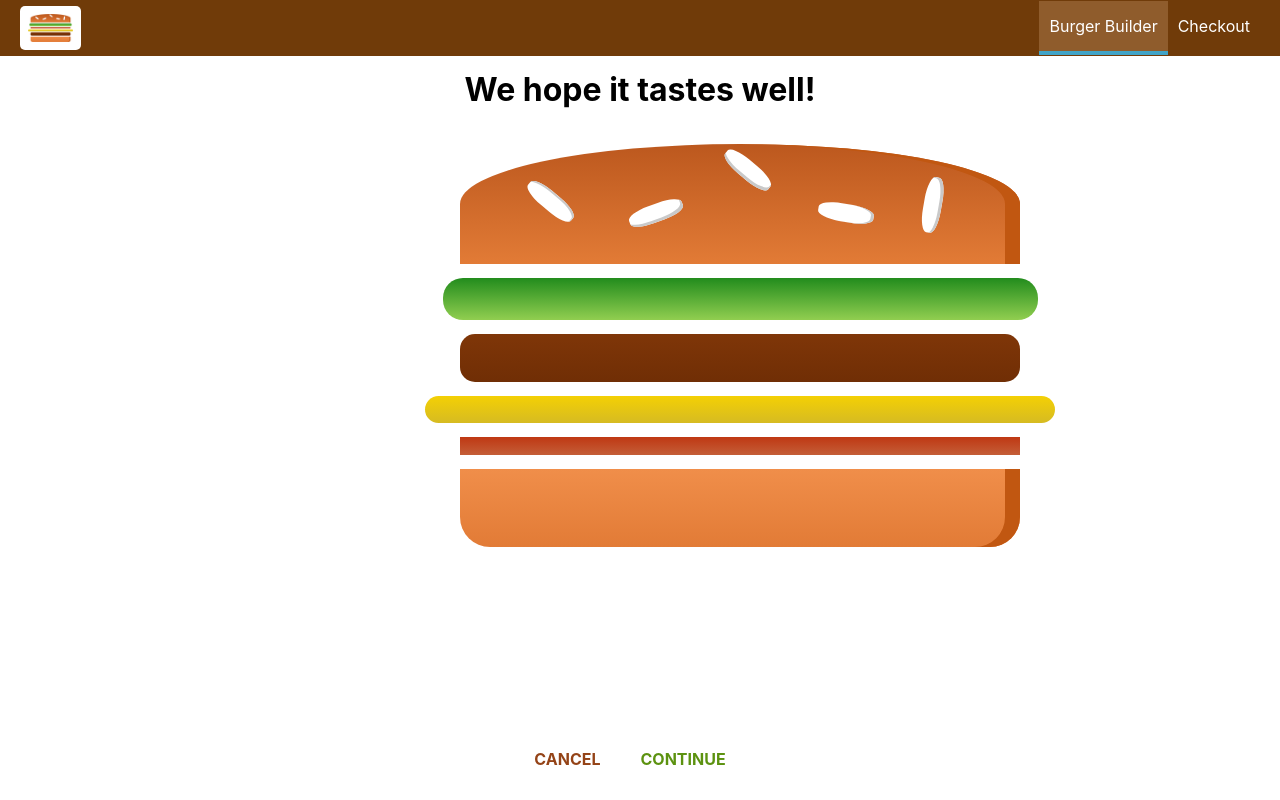
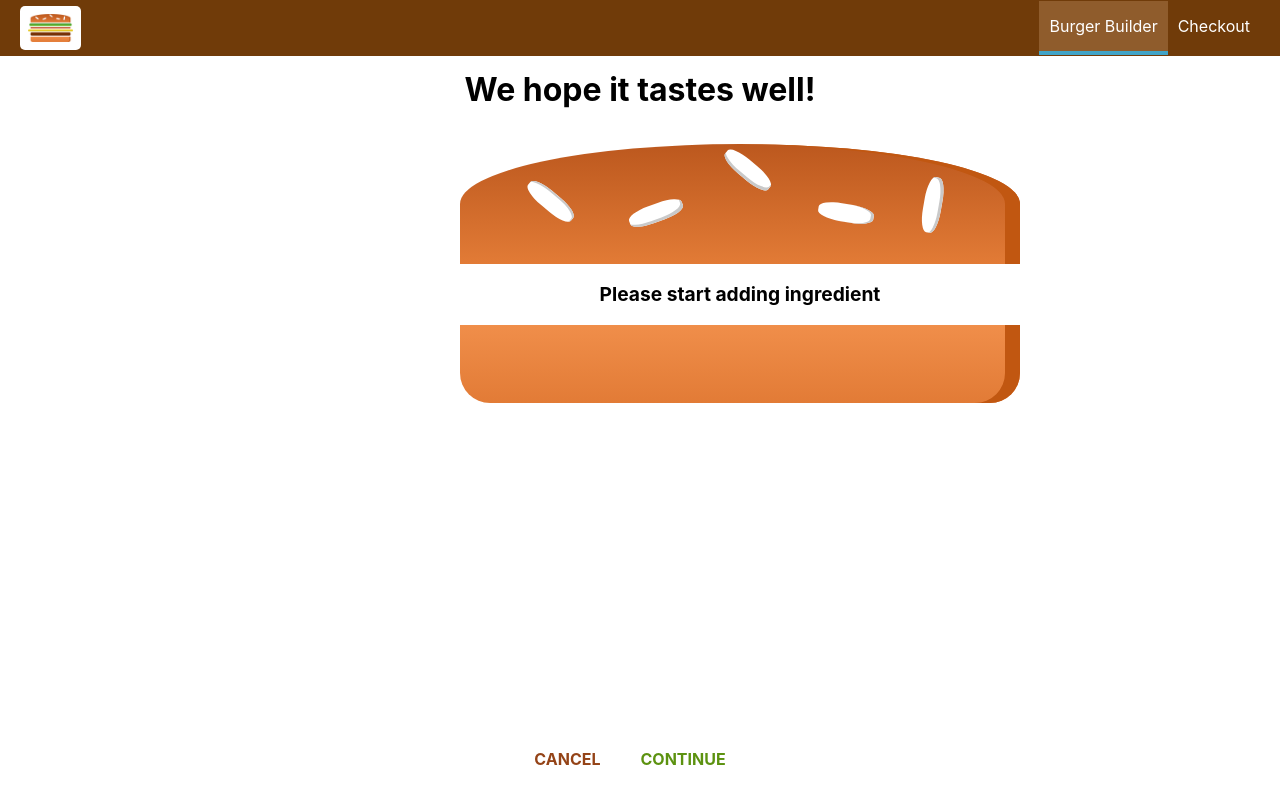
Before and after one commit to hades42/Burger_App, a React (Create React App) app: page /checkout in a window 1280 px wide. Built offline with nearby package versions, Linux system fonts and the light colour scheme.

Commit message:
passing a query to the route when clicking on continue button in the burger builder so we can take all information about the burger to the checkout page

```diff
--- a/src/Components/Buger/Burger.js
+++ b/src/Components/Buger/Burger.js
@@ -1,5 +1,5 @@
 import React from "react";
-
+import {withRouter} from "react-router-dom";
 import styles from "./Burger.module.css";
 import BurgerIngredient from "./Ingredients/Ingredient";
 
@@ -10,6 +10,7 @@ let hashCode = (s)=> {
   }, 0);
 };
 const burger = (props) => {
+  // console.log(props)
   let arr = [];
   Object.entries(props.ingredient).forEach(
     (ingredient, index) => {
@@ -36,4 +37,4 @@ const burger = (props) => {
   );
 };
 
-export default burger;
+export default withRouter(burger);
--- a/src/Components/Order/Checkout/CheckoutSum.js
+++ b/src/Components/Order/Checkout/CheckoutSum.js
@@ -9,10 +9,10 @@ const CheckoutSum = (props) => {
       <div style={{ width: "100%", margin: "auto" }}>
         <Burger ingredient={props.ingredient}></Burger>
       </div>
-      <Button btnType="Danger" clicked>
+      <Button btnType="Danger" clicked={props.checkoutCancelled}>
         CANCEL
       </Button>
-      <Button btnType="Success" clicked>
+      <Button btnType="Success" clicked={props.checkoutContinue}>
         CONTINUE
       </Button>
     </div>
--- a/src/Container/BurgurBuilder/BurgerBuilder.js
+++ b/src/Container/BurgurBuilder/BurgerBuilder.js
@@ -30,6 +30,7 @@ class BurgerBuilder extends Component {
   };
 
   componentDidMount() {
+    // console.log(this.props)
     axios
       .get("/orders.json")
       .then((res) => {
@@ -136,28 +137,38 @@ class BurgerBuilder extends Component {
   };
   purchaseContinue = () => {
     // alert("Continue Buying!");
-    this.setState({ loading: true });
-    const order = {
-      ingredient: this.state.ingredient,
-      price: this.state.totalPrice,
-      customer: {
-        name: "Van Nguyen",
-        address: {
-          street: "40 Renwick hihi",
-          zipCode: "2204",
-        },
-        email: "Ahihi@gmail.com",
-      },
-    };
+    // this.setState({ loading: true });
+    // const order = {
+    //   ingredient: this.state.ingredient,
+    //   price: this.state.totalPrice,
+    //   customer: {
+    //     name: "Van Nguyen",
+    //     address: {
+    //       street: "40 Renwick hihi",
+    //       zipCode: "2204",
+    //     },
+    //     email: "Ahihi@gmail.com",
+    //   },
+    // };
 
-    axios
-      .post("/orders.json", order)
-      .then((res) => {
-        this.setState({ loading: false, purchasing: false });
-      })
-      .catch((err) => {
-        this.setState({ loading: false, purchasing: false });
-      });
+    // axios
+    //   .post("/orders.json", order)
+    //   .then((res) => {
+    //     this.setState({ loading: false, purchasing: false });
+    //   })
+    //   .catch((err) => {
+    //     this.setState({ loading: false, purchasing: false });
+    //   });
+    const queryParams = [];
+    // console.log(this.state.ingredient);
+    for(let [key,val] of Object.entries(this.state.ingredient)){
+      queryParams.push(encodeURIComponent(key)+ "=" + encodeURIComponent(val));
+    }
+    const queryString = queryParams.join("&");
+    this.props.history.push({
+      pathname: "/checkout",
+      search: "?" + queryString,
+    });
   };
 
   resetExecute = () => {
--- a/src/Container/Checkout/Checkout.js
+++ b/src/Container/Checkout/Checkout.js
@@ -10,12 +10,31 @@ class Checkout extends Component{
             bacon: 1,
         }
     }
+
+    componentDidMount(){
+        const query = new URLSearchParams(this.props.location.search);
+        const ingredients = {};
+        for(let [key,value] of query.entries()){
+            ingredients[key]= value
+        };
+        this.setState({ingredients: ingredients});
+    }
+    checkoutCancelHandler = () => {
+        this.props.history.goBack();
+    }
+    checkoutContinueHandler = () => {
+        this.props.history.replace("/checkout/contact-data")
+    }
    render(){
-       return(
-           <div>
-               <CheckoutSummary ingredient ={this.state.ingredients}></CheckoutSummary>
-           </div>
-       )
+       return (
+         <div>
+           <CheckoutSummary
+             ingredient={this.state.ingredients}
+             checkoutCancelled={this.checkoutCancelHandler}
+             checkoutContinue={this.checkoutContinueHandler}
+           ></CheckoutSummary>
+         </div>
+       );
    }
 }
 
```
Also changed, not shown: 1 other file (tests, documents, lock files or other folders).
